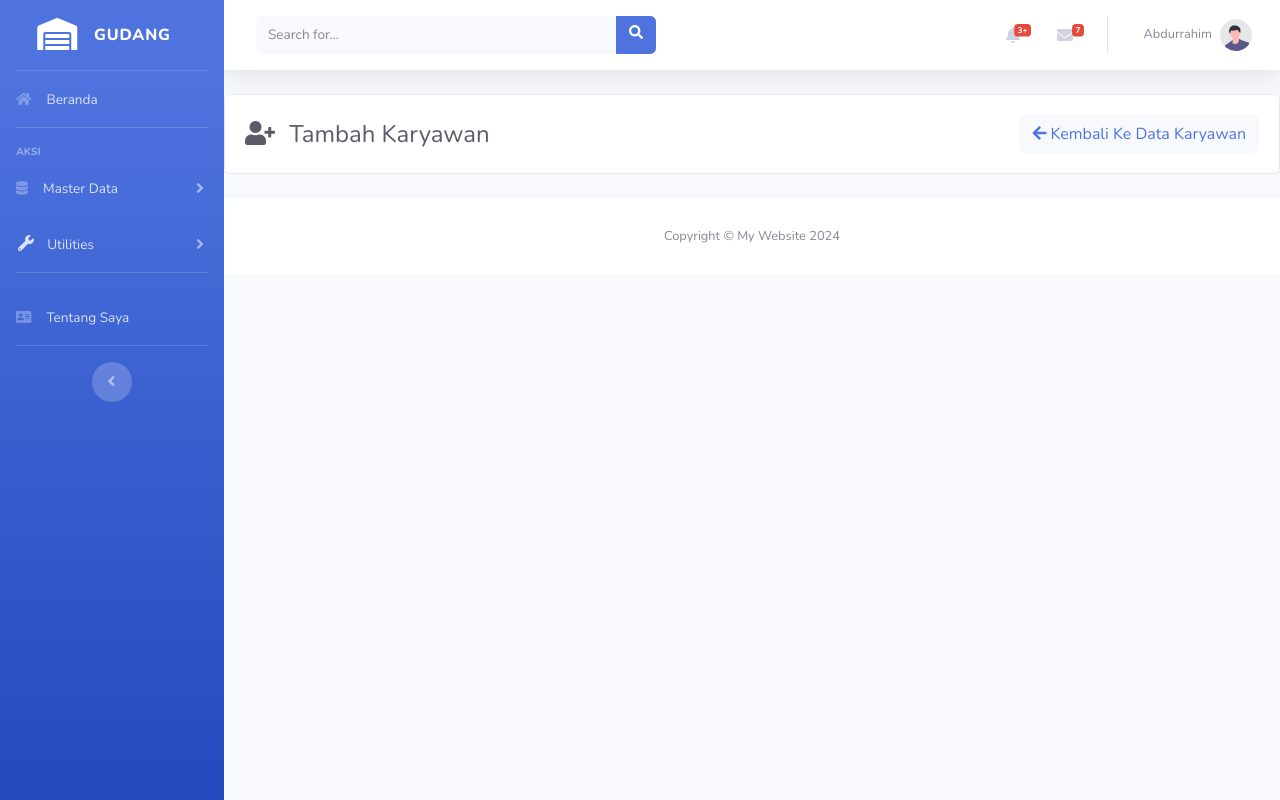
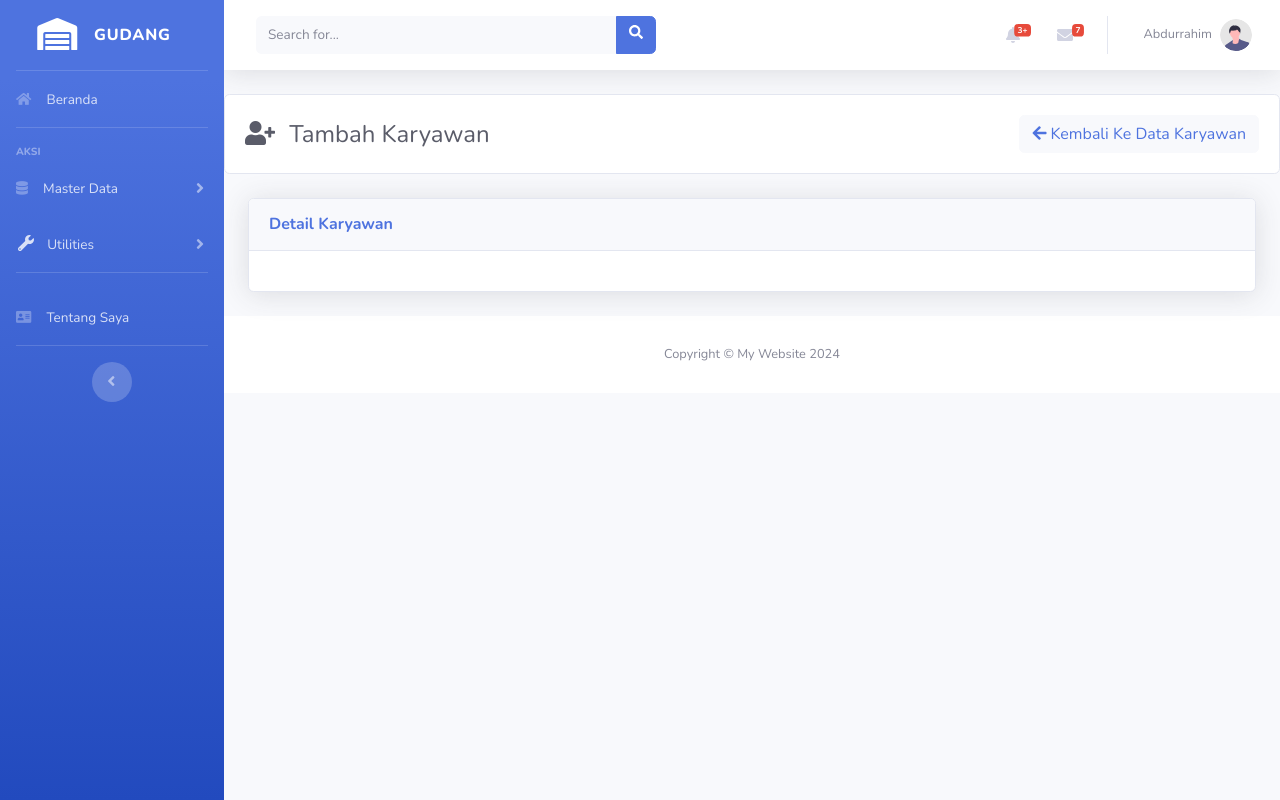
Before and after one commit to abdurrahimFSD/Praktikum-Web2-UNISKA, a PHP site: page /pages/karyawan_add.php in a window 1280 px wide. Run offline with PHP 8.4, Linux system fonts and the light colour scheme; some libraries are stand-ins or nearby versions.

Commit message:
Menambahkan Card untuk form tambah karyawan

```diff
--- a/pages/karyawan_add.php
+++ b/pages/karyawan_add.php
@@ -28,6 +28,16 @@
                 <!-- Begin Page Content -->
                 <div class="container-fluid">
 
+                    <!-- Form -->
+                    <div class="card shadow mb-4">
+                        <div class="card-header py-3">
+                            <h6 class="m-0 font-weight-bold text-primary">Detail Karyawan</h6>
+                        </div>
+                        <div class="card-body">
+
+                        </div>
+                    </div>
+                    <!-- End Form -->
 
                 </div>
                 <!-- End Page Content -->
```
